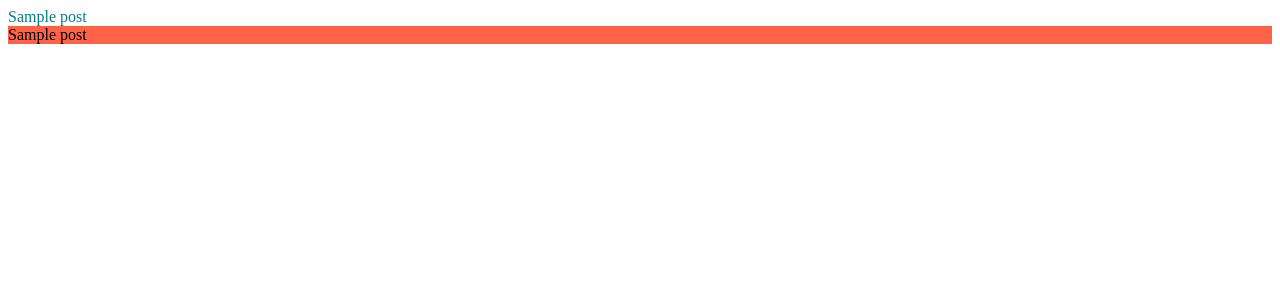
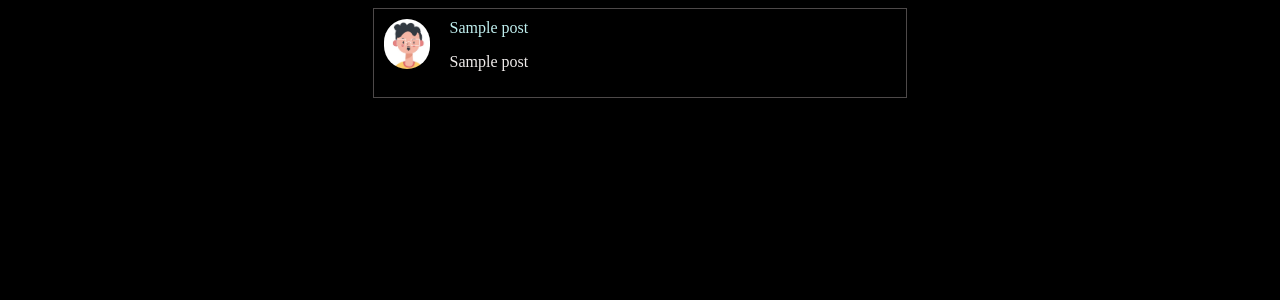
Before and after one commit to faseem619/Social-Media-App, a Flask app: template templates/home.html in a window 1280 px wide. Shown: the top 300 px of the page. Run offline with Flask 2, Linux system fonts and the light colour scheme; the template is opened without the code that fills it: most values are stand-ins (such as "Sample title", 1, 10 or a date in 2020).

Commit message:
modified css of home and added resources

```diff
--- a/static/home.css
+++ b/static/home.css
@@ -1,6 +1,92 @@
+html{
+  background-color: black;
+}
+
+.post_outer_container{
+  background-color: rgb(0, 0, 0);
+  height: 100%;
+  display: flex;
+  justify-content: center;
+  align-items: center;
+
+}
+.post_inner_container{
+
+  overflow: scroll;
+  width: 45%;
+  height: 80%;
+  display: flex;
+  flex-direction: column;
+  justify-content: center;
+  align-items: center;
+}
+
+.post{
+  width: 90%;
+  border: rgb(77, 73, 73) solid 1px;
+  padding: 10px 10px;
+  display: flex;
+  flex-direction: row;
+
+}
+
+.avatar{
+  height: 50px;
+  border-radius: 30px;
+}
+
+/* .post_icons {
+  display: flex;
+  justify-content: center;
+  align-items: center;
+
+}
+.post_icons img{
+  border-radius: 30px;
+  transition: 0.5s;
+  height: 20px;
+}
+
+.post_icons img:hover{
+  transition: 0.5s;
+  box-shadow: 0px 0px -2px -2px red;
+  scale:2;
+}
+
+.post_icons img:active{
+  transition: 0.5s;
+  box-shadow: 0px 0px 2px 2px red;
+  scale:2;
+} */
+
+
 .poster_name {
-  color: teal;
+  padding-left: 20px;
+  color: rgb(193, 240, 240);
 }
 .post_content {
-  background-color: tomato;
+  word-wrap: break-word;
+  width: 30vw;
+  padding-left: 20px;
+  color: rgb(241, 237, 236);
 }
+
+@media (min-width: 220px) and (max-width: 550px) {
+
+
+  .post_inner_container{
+    width: 80%;
+  }
+
+  .post_content{
+    width: 50vw;
+  }
+
+
+}
+@media (max-height: 560px) {
+  .post_inner_container {
+    width: 75%;
+  }
+
+}
--- a/templates/home.html
+++ b/templates/home.html
@@ -8,9 +8,29 @@
     <link rel="stylesheet" href="{{url_for('static',filename='home.css')}}" />
   </head>
   <body>
-    {% for post in posts%}
-    <div class="poster_name">{{post[1]}}</div>
-    <div class="post_content">{{post[2]}}</div>
-    {% endfor %}
+    <div class="post_outer_container">
+      <div class="post_inner_container" >
+
+          {% for post in posts%}
+          <div class="post">
+            <img src="/static/resources/avatar1.jpg" alt="avatar" class="avatar">
+            <div>
+              <div class="poster_name">
+                {{post[1]}}
+              </div>
+              <p class="post_content">
+                {{post[2]}}
+              </p>
+            <!-- <div class="post_icons">
+              <a href="#" target="_blank" rel="noopener noreferrer">
+                <img src="/static/resources/red-heart.png" alt="">
+              </a>
+            </div> -->
+            </div>
+          </div>
+          {% endfor %}
+
+      </div>
+    </div>
   </body>
 </html>
```
Also changed, not shown: static/resources/avatar1.jpg (added), static/resources/red-heart.png (added), static/resources/white-heart.jpg (added).
